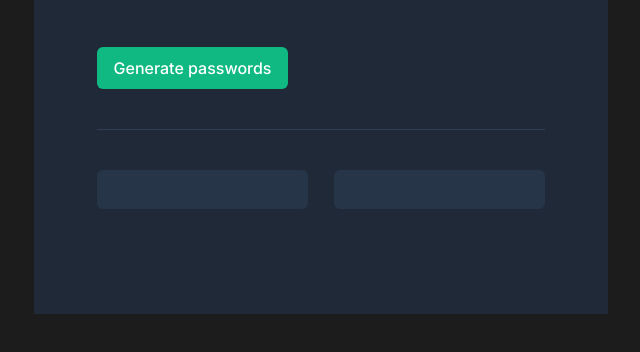
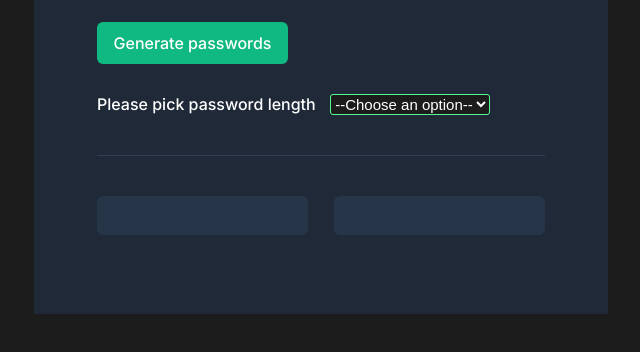
Before and after one commit to David-Nakeeran/password-generator, a plain HTML site: page index.html in a window 1280 px wide. Shown: the part 280-632 px from the top of the page, without its empty margins (319-959 px from the left). Drawn offline with Linux system fonts and the light colour scheme; a web font is replaced by a local one.

Commit message:
Added option to define password length.

```diff
--- a/index.html
+++ b/index.html
@@ -22,6 +22,24 @@
                     </h1>
                     <p id="para">Never use an insecure password again.</p>
                     <div class="btn">Generate passwords</div>
+                      <div class="padding">
+                        <label>Please pick password length
+
+                        <select id="pwd-length">
+                            <option value="">--Choose an option--</option>
+                            <option value="6">6</option>
+                            <option value="7">7</option>
+                            <option value="8">8</option>
+                            <option value="9">9</option>
+                            <option value="10">10</option>
+                            <option value="11">11</option>
+                            <option value="12">12</option>
+                            <option value="13">13</option>
+                            <option value="14">14</option>
+                            <option value="15">15</option>
+                        </select>
+                        </label>
+                    </div>
                 </div>
                 <div class="test2">
                     <div id="border"></div>
--- a/script.js
+++ b/script.js
@@ -3,6 +3,12 @@
 const btn = document.querySelector('.btn');
 let pwd1 = document.querySelector('#password1');
 let pwd2 = document.querySelector('#password2');
+let pwdLength = document.querySelector("#pwd-length");
+
+// Password length global variable
+let passwordLength;
+
+
 
 const characters = ["A","B","C","D","E","F","G","H","I","J","K","L","M","N","O","P","Q","R","S","T","U","V","W","X","Y","Z","a","b","c","d","e","f","g","h","i","j","k","l","m","n","o","p","q","r","s","t","u","v","w","x","y","z", "0", "1", "2", "3", "4", "5", "6", "7", "8", "9","~","`","!","@","#","$","%","^","&","*","(",")","_","-","+","=","{","[","}","]",",","|",":",";","<",">",".","?",
 "/"];
@@ -18,19 +24,37 @@ btn.addEventListener('click', () => {
     } else {
         generatePasswords();
     };
+})
 
-
-})
+// Listens for change of Select option value
+pwdLength.addEventListener('change', () => {
+        passwordLength = pwdLength.value;
+    })
 
 
 // A function that generates a random string of characters from characters array.
 function generatePasswords() {
-    for(let i = 0; i < 15; i++) {
+    for(let i = 0; i < passwordLength; i++) {
         let indexOne = Math.trunc(Math.random() * characters.length);
         console.log(indexOne);
         let indexTwo = Math.trunc(Math.random() * characters.length);
         pwd1.textContent += characters[indexOne];
         pwd2.textContent += characters[indexTwo];
-
     }
 };
+
+
+
+// 2) Copy on click on div, textContent if copied to clipboard
+function copyToClipboard() {
+    const copy = document.querySelector('#password1');
+        copy.addEventListener('click', () =>{
+            navigator.clipboard.writeText(copy.textContent).then(() => {
+                alert('Copied to Clipboard');
+            });
+
+        })
+}
+copyToClipboard();
+
+// 3) toggle symbols and numbers on/off
--- a/styles.css
+++ b/styles.css
@@ -94,3 +94,28 @@ h1 {
 #password2 {
     margin-left: 13px;
 }
+
+#pwd-length {
+    color: #ffffff;
+}
+
+select {
+    background: #1C1C1C;
+    color: #FFFFFF;
+    text-align: center;
+    margin-left: 10px;
+    border: 1px solid #55F991;
+    border-radius: 3px;
+    font-size: 15px;
+}
+
+.padding {
+    padding-top: 30px;
+}
+
+label {
+    font-family: 'Inter', sans-serif;
+    color: #FFFFFF;
+
+
+}
```
